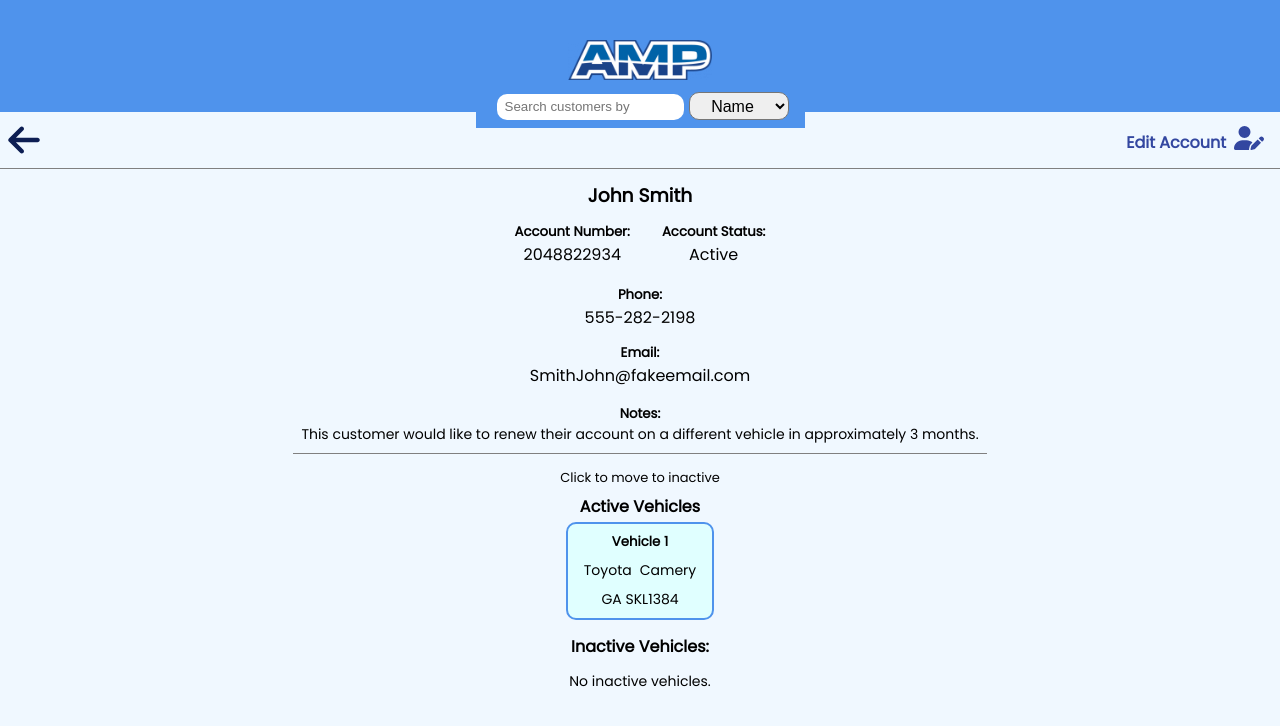
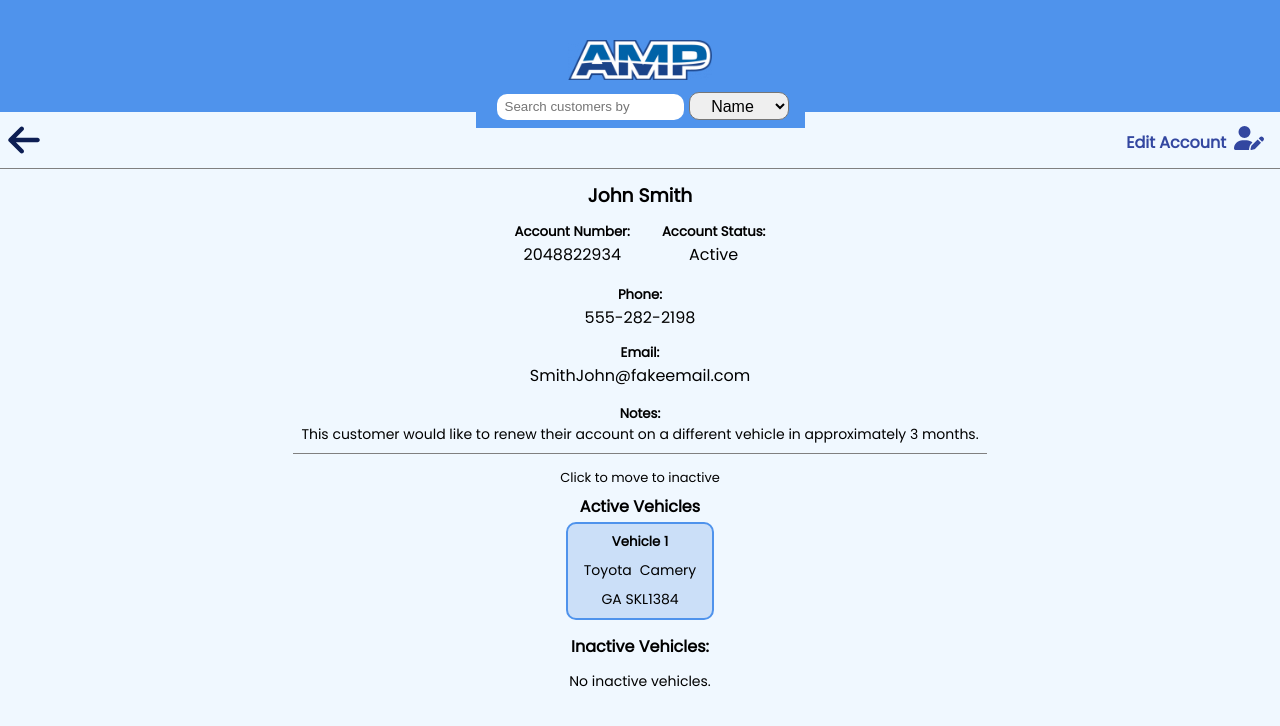
Before and after one commit to ezaboroskie/CSR-Portal, a React (Create React App) app: page / in a window 1280 px wide. Both pictures are taken after a click on the element 640 px from the left and 197 px from the top of the page. Shown: the top 726 px of the page. Built offline with nearby package versions, Linux system fonts and the light colour scheme; a web font is replaced by a local one.

Commit message:
changes color of vehicle box fill to lighter shade

```diff
--- a/src/styles/DetailsStyles.css
+++ b/src/styles/DetailsStyles.css
@@ -101,7 +101,7 @@
 
 .customer-details-vehicle-make-and-model-container{
     border: 2px solid #4f93ec ;
-    background-color: lightcyan;
+    background-color: #cbdff8;
     border-radius: 10px;
     display: flex;
     flex-direction: column;
```
